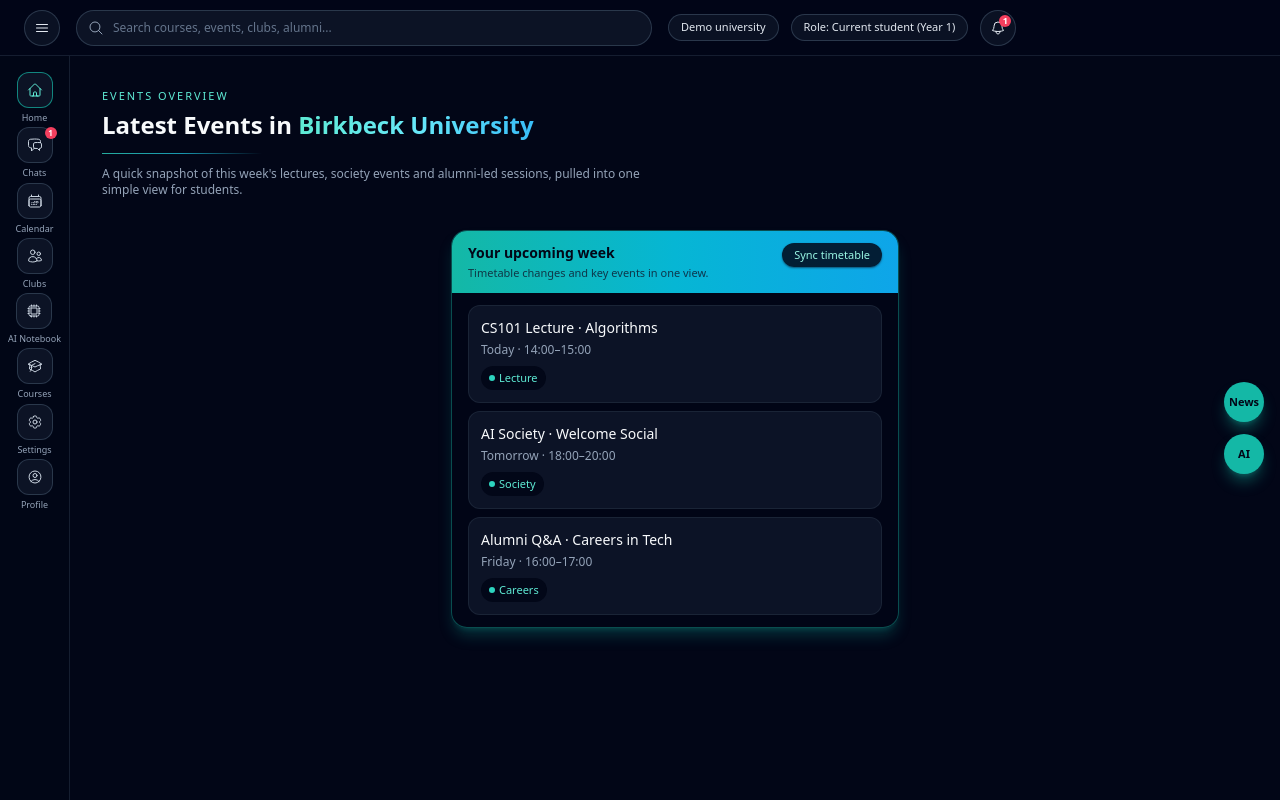
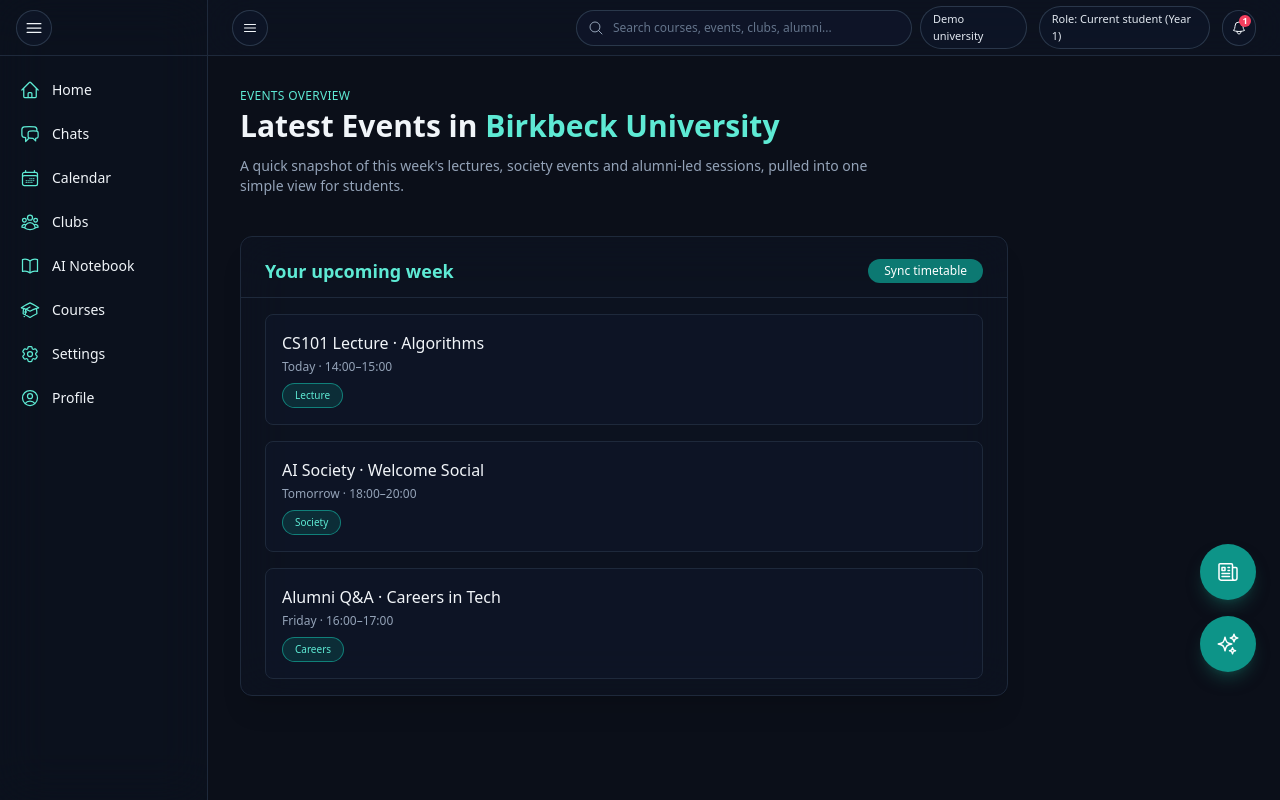
Before and after one commit to linguist101/Acaderra, a Next.js app in the folder web/: page /demo in a window 1280 px wide. Built offline with nearby package versions, Linux system fonts and the light colour scheme.

Commit message:
Update page.tsx

```diff
--- a/web/src/app/demo/page.tsx
+++ b/web/src/app/demo/page.tsx
@@ -3,298 +3,200 @@
 import { useState } from "react";
 import {
   Bars3Icon,
-  BellIcon,
   HomeIcon,
   ChatBubbleLeftRightIcon,
   CalendarDaysIcon,
-  UsersIcon,
-  CpuChipIcon,
+  UserGroupIcon,
+  BookOpenIcon,
   AcademicCapIcon,
   Cog6ToothIcon,
   UserCircleIcon,
+  BellIcon,
+  NewspaperIcon,
+  SparklesIcon,
   MagnifyingGlassIcon,
 } from "@heroicons/react/24/outline";
 
-const mockEvents = [
+export default function DemoPage() {
+  const [sidebarCollapsed, setSidebarCollapsed] = useState(false);
+
+  const menuItems = [
+    { label: "Home", icon: HomeIcon },
+    { label: "Chats", icon: ChatBubbleLeftRightIcon },
+    { label: "Calendar", icon: CalendarDaysIcon },
+    { label: "Clubs", icon: UserGroupIcon },
+    { label: "AI Notebook", icon: BookOpenIcon },
+    { label: "Courses", icon: AcademicCapIcon },
+    { label: "Settings", icon: Cog6ToothIcon },
+    { label: "Profile", icon: UserCircleIcon },
+  ];
+
+  const events = [
     {
-    id: 1,
       title: "CS101 Lecture · Algorithms",
-    time: "Today · 14:00–15:00",
-    type: "Lecture",
+      date: "Today · 14:00–15:00",
+      tag: "Lecture",
     },
     {
-    id: 2,
       title: "AI Society · Welcome Social",
-    time: "Tomorrow · 18:00–20:00",
-    type: "Society",
+      date: "Tomorrow · 18:00–20:00",
+      tag: "Society",
     },
     {
-    id: 3,
       title: "Alumni Q&A · Careers in Tech",
-    time: "Friday · 16:00–17:00",
-    type: "Careers",
+      date: "Friday · 16:00–17:00",
+      tag: "Careers",
     },
   ];
 
-type IconType = React.ComponentType<React.SVGProps<SVGSVGElement>>;
+  return (
+    <div className="min-h-screen w-full bg-[#0B0F19] text-slate-100 flex">
 
-export default function DemoHomePage() {
-  const [sidebarCollapsed, setSidebarCollapsed] = useState(true);
+      {/* SIDEBAR */}
+      <aside
+        className={`relative z-20 h-screen border-r border-slate-800 bg-slate-900/30 backdrop-blur-xl transition-all duration-500 ease-[cubic-bezier(0.4,0.0,0.2,1)]
+          ${sidebarCollapsed ? "w-16" : "w-52"}`}
+      >
+        <div className="flex h-14 items-center px-4 border-b border-slate-800">
+          <button
+            className="flex h-9 w-9 items-center justify-center rounded-full border border-slate-700/80 bg-slate-900/70
+            hover:border-teal-400 hover:text-teal-300 transition"
+            onClick={() => setSidebarCollapsed(!sidebarCollapsed)}
+          >
+            <Bars3Icon className="h-5 w-5" />
+          </button>
+        </div>
 
-  return (
-    <main className="min-h-screen bg-slate-950 text-slate-50">
-      {/* Background accent */}
-      <div className="pointer-events-none fixed inset-0 -z-10 bg-[radial-gradient(circle_at_top,_rgba(45,212,191,0.18),_transparent_55%),radial-gradient(circle_at_bottom,_rgba(8,47,73,0.85),_rgba(15,23,42,1))]" />
+        <nav className="mt-4 flex flex-col gap-2 px-2">
+          {menuItems.map((item, i) => (
+            <button
+              key={i}
+              className="flex items-center gap-3 rounded-lg px-3 py-2 text-sm hover:bg-slate-800/60 transition-colors"
+            >
+              <item.icon className="h-5 w-5 text-teal-300" />
+              {!sidebarCollapsed && <span>{item.label}</span>}
+            </button>
+          ))}
+        </nav>
+      </aside>
 
-      <div className="relative flex min-h-screen flex-col">
-        {/* HEADER */}
-        <header className="flex h-14 items-center gap-4 border-b border-slate-800/70 bg-slate-950/80 px-4 md:px-6">
-          {/* Left: hamburger */}
+      {/* MAIN */}
+      <main className="flex-1 flex flex-col">
+
+        {/* TOP NAVBAR */}
+        <header className="flex h-14 items-center border-b border-slate-800 bg-slate-900/40 backdrop-blur-xl px-4 md:px-6">
+
+          {/* LEFT: HAMBURGER */}
+          <div className="flex flex-1 items-center">
             <button
-            className="flex h-9 w-9 flex-shrink-0 items-center justify-center rounded-full border border-slate-700/80 bg-slate-900/70 text-slate-200 hover:border-teal-400 hover:text-teal-300"
-            aria-label="Toggle sidebar"
-            onClick={() => setSidebarCollapsed((prev) => !prev)}
+              className="flex h-9 w-9 items-center justify-center rounded-full border border-slate-700/80 bg-slate-900/70
+              hover:border-teal-400 hover:text-teal-300 transition"
+              onClick={() => setSidebarCollapsed(!sidebarCollapsed)}
             >
               <Bars3Icon className="h-4 w-4" />
             </button>
+          </div>
 
-          {/* Center: search bar */}
-          <div className="flex-1 max-w-xl">
-            <div className="relative">
+          {/* CENTER: SEARCH BAR */}
+          <div className="flex flex-1 justify-center px-2">
+            <div className="relative w-full max-w-xl">
               <MagnifyingGlassIcon className="pointer-events-none absolute left-3 top-1/2 h-4 w-4 -translate-y-1/2 text-slate-400" />
               <input
                 type="text"
                 placeholder="Search courses, events, clubs, alumni..."
-                className="h-9 w-full rounded-full border border-slate-700/80 bg-slate-900/80 pl-9 pr-3 text-xs text-slate-100 placeholder:text-slate-500 focus:border-teal-400 focus:outline-none focus:ring-1 focus:ring-teal-500/60"
+                className="h-9 w-full rounded-full border border-slate-700/80 bg-slate-900/80 pl-9 pr-3
+                text-xs text-slate-100 placeholder:text-slate-500
+                focus:border-teal-400 focus:outline-none focus:ring-1 focus:ring-teal-500/60"
               />
             </div>
           </div>
 
-          {/* Right: environment + role + bell */}
-          <div className="flex flex-shrink-0 items-center gap-3 text-[11px]">
-            <span className="hidden rounded-full border border-slate-700/80 bg-slate-900/70 px-3 py-1 text-slate-200 md:inline">
+          {/* RIGHT: UNIVERSITY / ROLE / NOTIFICATION */}
+          <div className="flex flex-1 justify-end items-center gap-3 text-[11px]">
+
+            <span className="hidden md:inline rounded-full border border-slate-700/80 bg-slate-900/70 px-3 py-1 text-slate-200">
               Demo university
             </span>
 
-            <span className="hidden rounded-full border border-slate-700/80 bg-slate-900/70 px-3 py-1 text-slate-200 md:inline">
+            <span className="hidden md:inline rounded-full border border-slate-700/80 bg-slate-900/70 px-3 py-1 text-slate-200">
               Role: Current student (Year 1)
             </span>
 
             <button
-              className="relative flex h-9 w-9 items-center justify-center rounded-full border border-slate-700/80 bg-slate-900/70 text-slate-200 hover:border-teal-400 hover:text-teal-300"
+              className="relative flex h-9 w-9 items-center justify-center rounded-full border border-slate-700/80 bg-slate-900/70
+              hover:border-teal-400 hover:text-teal-300 transition"
               aria-label="Notifications"
             >
               <BellIcon className="h-4 w-4" />
-              <span className="absolute right-1 top-1 inline-flex h-3 w-3 items-center justify-center rounded-full bg-rose-500 text-[9px] font-semibold text-white">
+              <span className="absolute right-1 top-1 inline-flex h-3 w-3 items-center justify-center rounded-full bg-rose-500
+              text-[9px] font-semibold text-white">
                 1
               </span>
             </button>
           </div>
         </header>
 
-        {/* BODY: sidebar + main content */}
-        <div className="flex min-h-0 flex-1 overflow-hidden">
-          {/* SIDEBAR */}
-          <aside
-            className={[
-              "flex flex-col border-r border-slate-800/70 bg-slate-950/90 py-4 text-[11px] text-slate-300 transition-[width] duration-300 ease-out",
-              sidebarCollapsed ? "items-center w-[70px]" : "w-[230px] px-3",
-            ].join(" ")}
-          >
-            <SidebarItem
-              label="Home"
-              icon={HomeIcon}
-              collapsed={sidebarCollapsed}
-              active
-            />
-            <SidebarItem
-              label="Chats"
-              icon={ChatBubbleLeftRightIcon}
-              collapsed={sidebarCollapsed}
-              notification
-            />
-            <SidebarItem
-              label="Calendar"
-              icon={CalendarDaysIcon}
-              collapsed={sidebarCollapsed}
-            />
-            <SidebarItem
-              label="Clubs"
-              icon={UsersIcon}
-              collapsed={sidebarCollapsed}
-            />
-            <SidebarItem
-              label="AI Notebook"
-              icon={CpuChipIcon}
-              collapsed={sidebarCollapsed}
-            />
-            <SidebarItem
-              label="Courses"
-              icon={AcademicCapIcon}
-              collapsed={sidebarCollapsed}
-            />
-            <SidebarItem
-              label="Settings"
-              icon={Cog6ToothIcon}
-              collapsed={sidebarCollapsed}
-            />
-            <SidebarItem
-              label="Profile"
-              icon={UserCircleIcon}
-              collapsed={sidebarCollapsed}
-            />
-          </aside>
+        {/* PAGE CONTENT */}
+        <div className="p-8">
 
-          {/* CONTENT */}
-          <section className="relative flex-1 overflow-y-auto px-5 py-6 md:px-8 md:py-8">
-            {/* Heading block */}
-            <div className="max-w-xl">
-              <p className="text-[11px] font-medium uppercase tracking-[0.18em] text-teal-300">
-                Events overview
+          {/* TITLE */}
+          <p className="text-xs tracking-wide text-teal-300 mb-1">
+            EVENTS OVERVIEW
           </p>
-              <div className="mt-1 flex flex-wrap items-baseline gap-2">
-                <h1 className="text-xl font-semibold text-slate-50 md:text-2xl">
+
+          <h1 className="text-3xl font-semibold">
             Latest Events in{" "}
-                  <span className="inline-block bg-gradient-to-r from-teal-300 via-cyan-300 to-sky-400 bg-clip-text text-transparent">
-                    Birkbeck University
-                  </span>
+            <span className="text-teal-300">Birkbeck University</span>
           </h1>
-              </div>
-              <div className="mt-3 h-px w-40 bg-gradient-to-r from-teal-400/80 via-cyan-400/70 to-transparent" />
-              <p className="mt-3 text-xs text-slate-400">
-                A quick snapshot of this week&apos;s lectures, society events and
-                alumni-led sessions, pulled into one simple view for students.
+
+          <p className="mt-3 max-w-2xl text-slate-400 text-sm">
+            A quick snapshot of this week's lectures, society events and alumni-led
+            sessions, pulled into one simple view for students.
           </p>
-            </div>
 
-            {/* Centered upcoming week card */}
-            <div className="mt-8 flex justify-center">
-              <div className="w-full max-w-md overflow-hidden rounded-2xl border border-teal-500/40 bg-slate-950/95 shadow-lg shadow-teal-500/25">
-                {/* Card header with synced theme */}
-                <div className="flex items-start justify-between bg-gradient-to-r from-teal-500 via-cyan-500 to-sky-500 px-4 py-3 text-slate-950">
-                  <div>
-                    <p className="text-sm font-semibold">Your upcoming week</p>
-                    <p className="mt-0.5 text-[11px] text-slate-900/80">
-                      Timetable changes and key events in one view.
-                    </p>
-                  </div>
-                  <button className="rounded-full bg-slate-950/85 px-3 py-1 text-[11px] font-medium text-teal-200 shadow-sm shadow-slate-900/60 hover:bg-slate-900">
+          {/* EVENTS CARD */}
+          <section className="mt-10 w-full max-w-3xl rounded-xl border border-slate-800 bg-slate-900/40 backdrop-blur-xl shadow-xl pt-5 overflow-hidden">
+
+            <div className="flex justify-between items-center px-6 pb-3">
+              <h2 className="text-lg font-semibold text-teal-300">
+                Your upcoming week
+              </h2>
+
+              <button className="rounded-full bg-teal-600/80 hover:bg-teal-500 px-4 py-1 text-xs text-white transition">
                 Sync timetable
               </button>
             </div>
 
-                {/* Events list */}
-                <div className="space-y-2 px-4 py-3 text-sm">
-                  {mockEvents.map((ev) => (
+            <div className="border-t border-slate-800 px-6 py-4 flex flex-col gap-4">
+              {events.map((ev, i) => (
                 <div
-                      key={ev.id}
-                      className="rounded-xl border border-slate-800/80 bg-slate-900/85 px-3 py-3"
+                  key={i}
+                  className="rounded-lg border border-slate-800 bg-slate-900/60 p-4 hover:border-teal-400/70 transition"
                 >
-                      <p className="text-slate-50">{ev.title}</p>
-                      <p className="mt-1 text-xs text-slate-400">{ev.time}</p>
-                      <p className="mt-2 inline-flex items-center rounded-full bg-slate-950/90 px-2 py-0.5 text-[11px] text-teal-300">
-                        <span className="mr-1 h-1.5 w-1.5 rounded-full bg-teal-400" />
-                        {ev.type}
-                      </p>
+                  <h3 className="font-medium">{ev.title}</h3>
+                  <p className="text-xs text-slate-400 mt-1">{ev.date}</p>
+
+                  <span className="mt-2 inline-block rounded-full border border-teal-500/60 bg-teal-600/20 px-3 py-1 text-[10px] text-teal-300">
+                    {ev.tag}
+                  </span>
                 </div>
               ))}
             </div>
-              </div>
+          </section>
         </div>
 
-            {/* Right floating buttons (in theme, optional) */}
-            <div className="pointer-events-none absolute inset-y-0 right-4 hidden flex-col items-end justify-center gap-3 md:flex">
-              <button className="pointer-events-auto flex h-10 w-10 items-center justify-center rounded-full bg-teal-500 text-slate-950 shadow-lg shadow-teal-500/40 hover:bg-teal-400 text-[11px] font-semibold">
-                News
+        {/* FLOATING BUTTONS */}
+        <div className="fixed right-6 bottom-32 flex flex-col gap-4">
+          <button className="h-14 w-14 rounded-full bg-teal-600 text-white shadow-lg shadow-teal-900/60 flex items-center justify-center text-sm hover:bg-teal-500 transition">
+            <NewspaperIcon className="h-6 w-6" />
           </button>
-              <button className="pointer-events-auto flex h-10 w-10 items-center justify-center rounded-full bg-teal-500 text-slate-950 shadow-lg shadow-teal-500/40 hover:bg-teal-400 text-[11px] font-semibold">
-                AI
+
+          <button className="h-14 w-14 rounded-full bg-teal-600 text-white shadow-lg shadow-teal-900/60 flex items-center justify-center hover:bg-teal-500 transition">
+            <SparklesIcon className="h-6 w-6" />
           </button>
         </div>
-          </section>
-        </div>
-      </div>
+
       </main>
-  );
-}
-
-/**
- * Sidebar item with Heroicons, supporting collapsed/expanded states.
- */
-function SidebarItem({
-  label,
-  icon: Icon,
-  collapsed,
-  notification,
-  active,
-}: {
-  label: string;
-  icon: IconType;
-  collapsed: boolean;
-  notification?: boolean;
-  active?: boolean;
-}) {
-  const baseIconClasses =
-    "h-4 w-4 flex-shrink-0 " +
-    (active ? "text-teal-300" : "text-slate-300 group-hover:text-teal-200");
-
-  if (collapsed) {
-    // Collapsed: centered stack
-    return (
-      <div className="relative mb-1 flex flex-col items-center gap-1">
-        <div
-          className={[
-            "flex h-9 w-9 items-center justify-center rounded-xl border bg-slate-900/80",
-            active
-              ? "border-teal-500/70 text-teal-300"
-              : "border-slate-700/80 text-slate-300",
-          ].join(" ")}
-        >
-          <Icon className="h-4 w-4" />
-        </div>
-        {notification && (
-          <span className="absolute -right-1 top-0 inline-flex h-3 w-3 items-center justify-center rounded-full bg-rose-500 text-[8px] font-semibold text-white">
-            1
-          </span>
-        )}
-        <span className="text-[9px] text-slate-400 text-center leading-tight">
-          {label}
-        </span>
     </div>
   );
 }
-
-  // Expanded: row with icon and label
-  return (
-    <button
-      className={[
-        "group relative mb-1 flex w-full items-center gap-3 rounded-lg px-2 py-1.5 text-left transition-colors",
-        active ? "bg-slate-900/80" : "hover:bg-slate-900/60",
-      ].join(" ")}
-    >
-      <div
-        className={[
-          "flex h-8 w-8 items-center justify-center rounded-xl border bg-slate-900/80",
-          active
-            ? "border-teal-500/70 text-teal-300"
-            : "border-slate-700/80 text-slate-300",
-        ].join(" ")}
-      >
-        <Icon className={baseIconClasses} />
-      </div>
-      <span
-        className={
-          "text-[11px] " +
-          (active ? "text-teal-200" : "text-slate-200 group-hover:text-teal-200")
-        }
-      >
-        {label}
-      </span>
-      {notification && (
-        <span className="absolute right-2 inline-flex h-3 w-3 items-center justify-center rounded-full bg-rose-500 text-[8px] font-semibold text-white">
-          1
-        </span>
-      )}
-    </button>
-  );
-}
```
Lines whose indentation alone changed are shown as unchanged.
